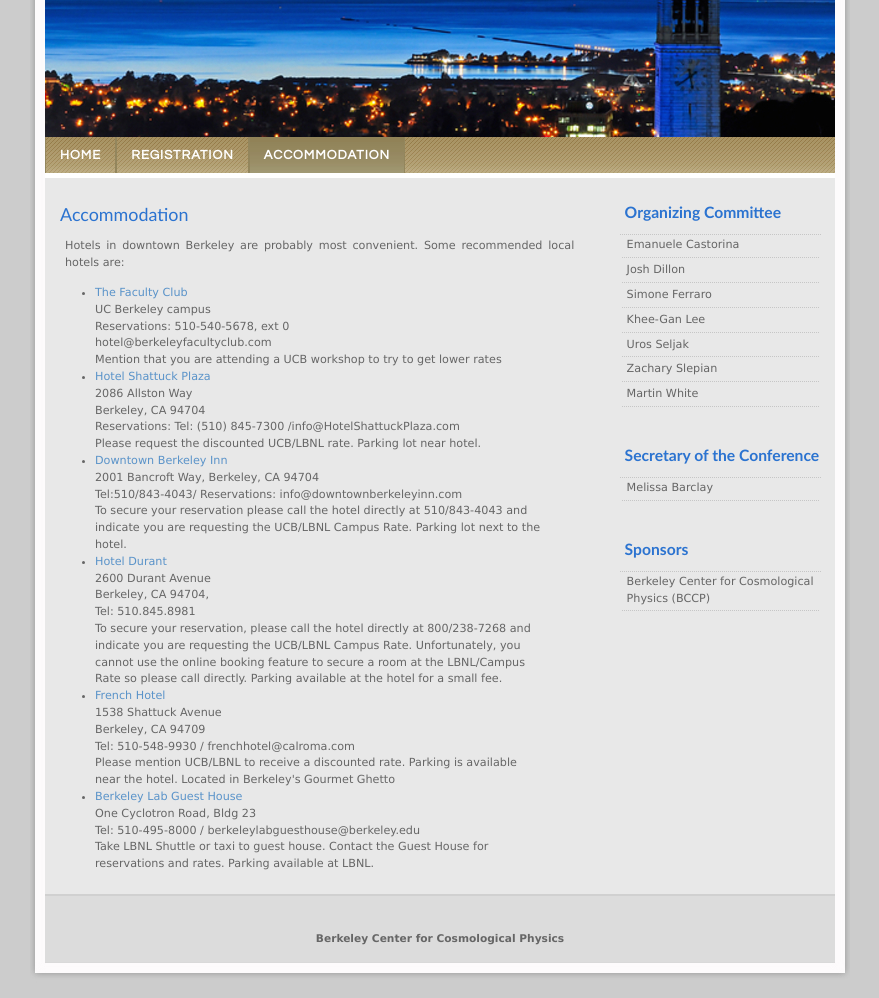
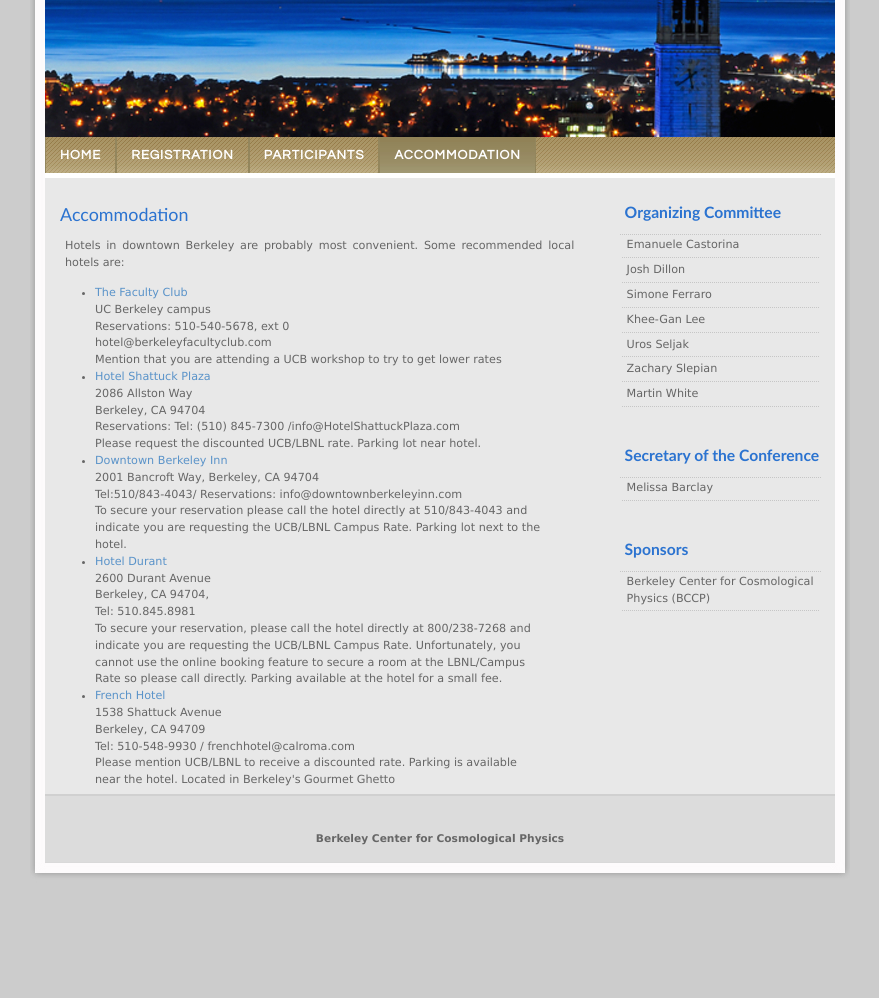
Before and after one commit to ecastorina/website-2017-neutral-hydrogen, a plain HTML site: page venue.html in a window 1280 px wide. Shown: the part 380-1378 px from the top of the page, without its empty margins (200-1079 px from the left). After the commit the page ends 1278 px from the top, so only its background shows below. Drawn offline with Linux system fonts and the light colour scheme.

Commit message:
added link to list of participants

```diff
--- a/venue.html
+++ b/venue.html
@@ -54,7 +54,7 @@
 			<li><a href="index.html">Home</a></li>
 		<!--<li><a href="https://docs.google.com/spreadsheets/d/150CF8bnIC1451hDgYxqDx82WQ-8ozGpHmjsMsfY-xjI/edit?usp=sharing">Program</a></li> -->
             <li><a href="https://docs.google.com/forms/d/1imkJuNZzW6B-0nqWHqrWRGccQB_nWkkscTMk4cvqu-g/viewform">Registration</a></li>
-		<!--<li><a href="participants.html">Participants</a></li>	-->
+            <li><a href="https://docs.google.com/spreadsheets/d/1awBN6drkjjiymq7WaNOoKqrqRen1QAKXMTc1QnrLf7E/pubhtml?gid=1547986993&single=true">Participants</a></li>
             <li id="current"><a href="venue.html">Accommodation</a></li>
 
 		<!--	<li><a href="programme.html">program</a></li>
@@ -161,19 +161,7 @@ Tel: 510-548-9930 / frenchhotel@calroma.com
 <br>
 Please mention UCB/LBNL to receive a discounted rate. Parking is
 available near the hotel. Located in Berkeley's Gourmet Ghetto
-</li>
-<li><a href="http://www.berkeleylabguesthouse.org/">Berkeley Lab Guest House</a>
-<br>
-One Cyclotron Road, Bldg 23
-<br>
-Tel: 510-495-8000 / berkeleylabguesthouse@berkeley.edu
-<br>
-Take LBNL Shuttle or taxi to guest house. Contact the Guest House for
-reservations and rates. Parking available at LBNL. <!--<b>Please use the booking code B01216 when reserving a room at the LBNL guest house. </b> -->
-<!--<br> They do have 7 rooms for Jan 11-12, but nothing on the other days due to another event. If people want to stay there, they can but they would have to move out. -->
-</li>
-</ul>
-</p>
+
 
 		</div>
 
```
Also changed, not shown: index.html (+1 -1 lines), 1 other file.
